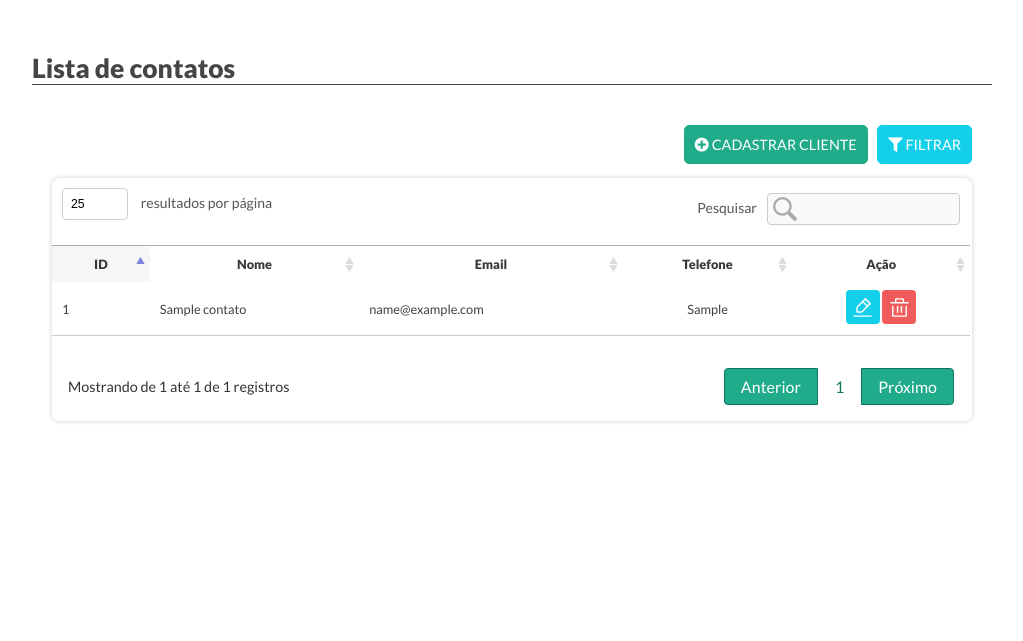
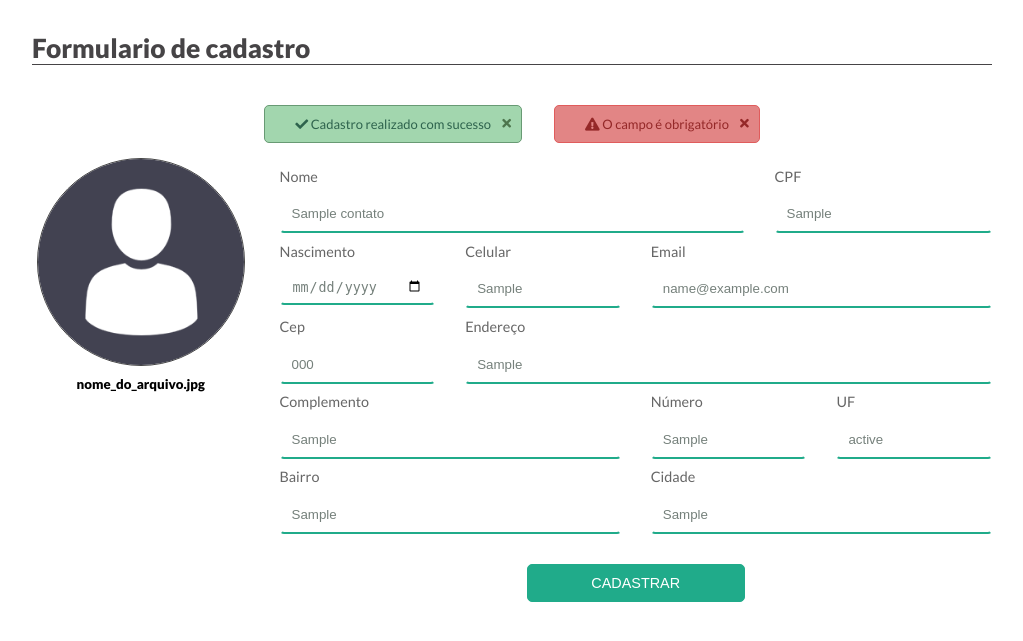
Before and after one commit to Pedro-Arantes/agenda2, a PHP site: page /agenda2/contato/edit/1 in a window 1280 px wide. Shown: the part 65-706 px from the top of the page, without its empty margins (128-1151 px from the left). Run offline with PHP 8.4, Linux system fonts and the light colour scheme; tables that the repository leaves empty or names only in its code hold one stand-in row (values such as "Sample post"); some libraries are stand-ins or nearby versions.

Commit message:
versao 0.0.2 agenda de contatos editando

```diff
--- a/app/controllers/ContatoController.php
+++ b/app/controllers/ContatoController.php
@@ -3,36 +3,44 @@ namespace app\controllers;
 use app\core\Controller;
 use app\models\Contato;
 
-class ContatoController extends Controller {
+class ContatoController extends Controller{
+
    public function index(){
+
+      //instância do Model criada
         $objContato = new Contato();
         $dados["lista"] = $objContato->lista();
-       $dados["view"]  = "Contato/index";
-       // echo "<pre>";
+        $dados["view"] = "Contato/index";
+         //echo "<pre>";
+         //print_r($dados);
+         //exit;
+         $this->load("template",$dados);
+
+   }
+
+   public function edit($id){
+      $objContato = new Contato();
+      $dados["contato"] = $objContato->getContato($id);
+      $dados["view"] = "Contato/create";
+      //echo "<pre>";
       //print_r($dados);
       //exit;
 
       $this->load("template",$dados);
 
+   }
 
-
-    }
+   //Criar método create
    public function create(){
-        //chamando a view q esta na pasta contato chamada create!
-        $dados["view"]  = "Contato/create";
+      $dados["view"] = "Contato/create";
       $this->load("template",$dados);
 
    }
 
    public function salvar(){
 
-        //criar um objeto do model Contato
       $objContato = new Contato();
-
-
       $contato = new \stdClass();
-
-        //são artibutos desta pseudoClasse chamada contato
       $contato->nome         = $_POST["nome"];
       $contato->cep          = $_POST["cep"];
       $contato->endereco     = $_POST["endereco"];
@@ -45,11 +53,28 @@ class ContatoController extends Controller {
       $contato->email        = $_POST["email"];
       $contato->dtnasc       = $_POST["dtnasc"];
       $contato->cpf          = $_POST["cpf"];
+      $contato->idcontato     =($_POST["idcontato"]) ? $_POST["idcontato"] : NULL;
 
-        //Chamar o metodo inserir() que está no model Contato..
+
+
+      if($contato->idcontato) {
+
+            //cchamar método do objcontato
+        $objContato->editar($contato);
+           } else {
         $objContato->inserir($contato);
-
+      }
      header("location:".URL_BASE."contato");
 
+
    }
+
+   public function excluir($id){
+      $objContato = new Contato();
+      $objContato->excluir($id);
+      header("location:".URL_BASE."contato");
+
+
    }
+
+}
--- a/app/models/Contato.php
+++ b/app/models/Contato.php
@@ -1,38 +1,44 @@
 <?php
-
 namespace app\models;
 use app\core\Model;
 
 class Contato extends Model{
 
+    public function lista(){
+        //instrução SQL
+        $sql = "SELECT * FROM contato";
 
+        $qry = $this->db->query($sql);
 
-    public function lista(){
-       //instrução sql
-       $sql = "SELECT * FROM contato";
-       $qry = $this->db->query($sql);
-       return $qry->fetchALL(\PDO::FETCH_OBJ);
+        //precisamos passar um retorno
+        return $qry->fetchAll(\PDO::FETCH_OBJ);
+
+        /*O que faz o comando fetchAll?
+        transforma uma matriz contendo todas as linhas restantes no conjunto de resultados.
+        A matriz representa cada linha como uma matriz de valores de coluna ou um objeto com propriedades
+        correspondentes a cada nome de coluna.
+         Uma matriz vazia é retornada se houver zero resultados na busca.
+         */
+
     }
 
     public function inserir($contato){
-        //$nome = $_POST["nome"];
-        //INSERT INTO contato (nome,idade) values ('$nome','$idade');
+        $sql = " INSERT INTO contato set
+        nome =:nome,
+        cep =:cep,
+        endereco=:endereco,
+        complemento=:complemento,
+        numero=:numero,
+        bairro=:bairro,
+        cidade=:cidade,
+        estado=:estado,
+        celular=:celular,
+        email=:email,
+        dtnasc=:dtnasc,
+        cpf=:cpf
+      ";
 
-        $sql = "INSERT INTO contato SET
-            nome        =:nome,
-            cep         =:cep,
-            endereco    =:endereco,
-            complemento =:complemento,
-            numero      =:numero,
-            bairro      =:bairro,
-            cidade      =:cidade,
-            estado      =:estado,
-            celular     =:celular,
-            email       =:email,
-            dtnasc      =:dtnasc,
-            cpf         =:cpf
-        ";
-        $qry = $this->db->prepare($sql);
+        $qry=$this->db->prepare($sql);
 
         $qry->bindValue(":nome", $contato->nome);
         $qry->bindValue(":cep", $contato->cep);
@@ -46,11 +52,62 @@ class Contato extends Model{
         $qry->bindValue(":email", $contato->email);
         $qry->bindValue(":dtnasc", $contato->dtnasc);
         $qry->bindValue(":cpf", $contato->cpf);
-
         $qry->execute();
 
         return $this->db->lastInsertId();
 
+    }
+
+    public function getContato($id){
+        $sql = "SELECT * FROM contato where idcontato = $id";
+        $qry = $this->db->query($sql);
+        return $qry->fetch(\PDO::FETCH_OBJ);
+    }
+
+    public function editar($contato){
+        $sql = " UPDATE contato set
+        nome =:nome,
+        cep =:cep,
+        endereco=:endereco,
+        complemento=:complemento,
+        numero=:numero,
+        bairro=:bairro,
+        cidade=:cidade,
+        estado=:estado,
+        celular=:celular,
+        email=:email,
+        dtnasc=:dtnasc,
+        cpf=:cpf
+        where idcontato =:id
+      ";
+
+        $qry=$this->db->prepare($sql);
+
+        $qry->bindValue(":nome", $contato->nome);
+        $qry->bindValue(":cep", $contato->cep);
+        $qry->bindValue(":endereco", $contato->endereco);
+        $qry->bindValue(":complemento", $contato->complemento);
+        $qry->bindValue(":numero", $contato->numero);
+        $qry->bindValue(":bairro", $contato->bairro);
+        $qry->bindValue(":cidade", $contato->cidade);
+        $qry->bindValue(":estado", $contato->estado);
+        $qry->bindValue(":celular", $contato->celular);
+        $qry->bindValue(":email", $contato->email);
+        $qry->bindValue(":dtnasc", $contato->dtnasc);
+        $qry->bindValue(":cpf", $contato->cpf);
+        $qry->bindValue(":id", $contato->idcontato);
+        $qry->execute();
+
+        return $contato->idcontato;
 
     }
+
+    public function excluir($id){
+        $sql = "DELETE FROM contato where idcontato = $id";
+        $qry = $this->db->query($sql);
+    }
+
+
+
+
 }
--- a/app/models/Parente.php
+++ b/app/models/Parente.php
@@ -23,7 +23,7 @@ class Parente extends Model{
             parentesco  =:parentesco,
             dtnasc      =:dtnasc,
             celular     =:celular,
-            email       =:email,
+            email       =:email
 
 
         ";
--- a/app/views/Contato/create.php
+++ b/app/views/Contato/create.php
@@ -25,62 +25,62 @@
 								<div class="rows">
 									<div class="col-8">
 										<label>Nome</label>
-										<input name="nome" value="" type="text" placeholder="Insira um nome" class="form-campo">
+										<input name="nome" value="<?php echo isset($contato) ? $contato->nome : ""  ?>" type="text" placeholder="Insira um nome" class="form-campo">
 									</div>
 								<div class="col-4">
 									<label>CPF</label>
-									<input name="cpf" value="" type="text" placeholder="Insira seu CPF" class="form-campo">
+									<input name="cpf" value="<?php echo isset($contato) ? $contato->cpf : ""  ?>" type="text" placeholder="Insira seu CPF" class="form-campo">
 								</div>
 									<div class="col-3">
 										<label>Nascimento</label>
-										<input name="dtnasc" value="" type="date" placeholder="Insira seu nascimento" class="form-campo">
+										<input name="dtnasc" value="<?php echo isset($contato) ? $contato->dtnasc : ""  ?>" type="date" placeholder="Insira seu nascimento" class="form-campo">
 									</div>
 
 								<div class="col-3">
 									<label>Celular</label>
-									<input name="celular" value="" type="text" placeholder="Insira seu celular" class="form-campo">
+									<input name="celular" value="<?php echo isset($contato) ? $contato->celular : ""  ?>" type="text" placeholder="Insira seu celular" class="form-campo">
 								</div>
 
 									<div class="col-6">
 										<label>Email</label>
-										<input name="email" value="" type="text" placeholder="Insira seu Email" class="form-campo">
+										<input name="email" value="<?php echo isset($contato) ? $contato->email : ""  ?>" type="text" placeholder="Insira seu Email" class="form-campo">
 									</div>
 									<div class="col-3">
 										<label>Cep</label>
-										<input name="cep" value="" type="text" placeholder="Insira seu email" class="form-campo">
+										<input name="cep" value="<?php echo isset($contato) ? $contato->cep : ""  ?>" type="text" placeholder="Insira seu email" class="form-campo">
 									</div>
 
 									<div class="col-9">
 										<label>Endereço</label>
-										<input name="endereco" value="" type="text" placeholder="Insira seu endereço" class="form-campo">
+										<input name="endereco" value="<?php echo isset($contato) ? $contato->endereco : ""  ?>" type="text" placeholder="Insira seu endereço" class="form-campo">
 									</div>
 									<div class="col-6">
 									<label>Complemento</label>
-									<input name="complemento" value="" type="text" placeholder="Insira um Número" class="form-campo">
+									<input name="complemento" value="<?php echo isset($contato) ? $contato->complemento : ""  ?>" type="text" placeholder="Insira um Número" class="form-campo">
 								</div>
 								<div class="col-3">
 									<label>Número</label>
-									<input name="numero" value="" type="text" placeholder="Insira um Número" class="form-campo">
+									<input name="numero" value="<?php echo isset($contato) ? $contato->numero : ""  ?>" type="text" placeholder="Insira um Número" class="form-campo">
 								</div>
 
 									<div class="col-3">
 										<label>UF</label>
-										<input name="estado" value="" type="text" placeholder="Insira seu bairro" class="form-campo">
+										<input name="estado" value="<?php echo isset($contato) ? $contato->estado : ""  ?>" type="text" placeholder="Insira seu bairro" class="form-campo">
 									</div>
 								<div class="col-6">
 									<label>Bairro</label>
-									<input name="bairro" value="" type="text" placeholder="Insira seu bairro" class="form-campo">
+									<input name="bairro" value="<?php echo isset($contato) ? $contato->bairro : ""  ?>" type="text" placeholder="Insira seu bairro" class="form-campo">
 								</div>
 
 								<div class="col-6">
 									<label>Cidade</label>
-									<input name="cidade" value="" type="text" placeholder="Insira sua cidade" class="form-campo">
+									<input name="cidade" value="<?php echo isset($contato) ? $contato->cidade : ""  ?>" type="text" placeholder="Insira sua cidade" class="form-campo">
 								</div>
 
 
 
 								<div class="col-4 m-auto">
-									<input type="hidden" name="" value="" />
+									<input type="hidden" name="idcontato" value="<?php echo isset($contato) ? $contato->idcontato : ""  ?>" />
 									<input type="submit" value="Cadastrar" class="btn btn-verde width-100">
 								</div>
 
--- a/app/views/Contato/index.php
+++ b/app/views/Contato/index.php
@@ -1,3 +1,4 @@
+
 <section class="caixa mt-4">
 				<div class="titulo h5 mb-0"> <h2>Lista de contatos</h2></div>
 				<div class="base-lista">
@@ -50,8 +51,8 @@
 								<td><?php echo $contato->email; ?></td>
 								<td align="center"><?php echo $contato->celular; ?></td>
 								<td align="center">
-									<a href="formulario.html" class="btn btn-editar" title="Editar"></a>
-									<a href="formulario.html" class="btn btn-exlcuir" title="excluir"></a>
+									<a href="<?php echo URL_BASE."contato/edit/".$contato->idcontato ?>" class="btn btn-editar" title="Editar"></a>
+									<a href="<?php echo URL_BASE."contato/excluir/".$contato->idcontato ?>" class="btn btn-exlcuir" title="excluir"></a>
 								</td>
 							</tr>
 							<?php } ?>
--- a/app/views/home.php
+++ b/app/views/home.php
@@ -40,7 +40,7 @@
 						<div class="col-12 mt-5 pt-4"><h2 class="titulo">MENU</h2></div>
 						<div class="col-3 mb-3">
 							<article class="cx-home">
-								<a href="<?php echo URL_BASE ."contato/create" ?>cadastro.html" class="btn cx-body">
+								<a href="<?php echo URL_BASE ."contato/create" ?>" class="btn cx-body">
 									<i><img src="<?php echo URL_BASE ?>/assets/img/icons8_add-user.svg"></i>
 									<div>cadastro</div>
 								</a>
@@ -48,7 +48,7 @@
 						</div>
 						<div class="col-3 mb-3">
 							<article class="cx-home">
-								<a href="<?php echo URL_BASE ."contato" ?>lista.html" class="btn cx-body">
+								<a href="<?php echo URL_BASE ."contato" ?>" class="btn cx-body">
 									<i><img src="<?php echo URL_BASE ?>/assets/img/icons8_numbered-list.svg"></i>
 									<div>Listar contatos</div>
 								</a>
--- a/assets/css/style.css
+++ b/assets/css/style.css
@@ -223,7 +223,7 @@ body.base-login .caixa label
 		-webkit-overflow-scrolling: touch;
 		-ms-overflow-style: -ms-autohiding-scrollbar;
 }
-.tabela .btn.btn-exlcuir{
+.tabela .btn.btn-excluir{
 	border-radius:40px;
 	background:#EF5B5B url(../img/iconoir_trash.svg) no-repeat center!important;
 	background-size: 68%!important;
```
Also changed, not shown: readme.md. Lines whose indentation alone changed are shown as unchanged.
